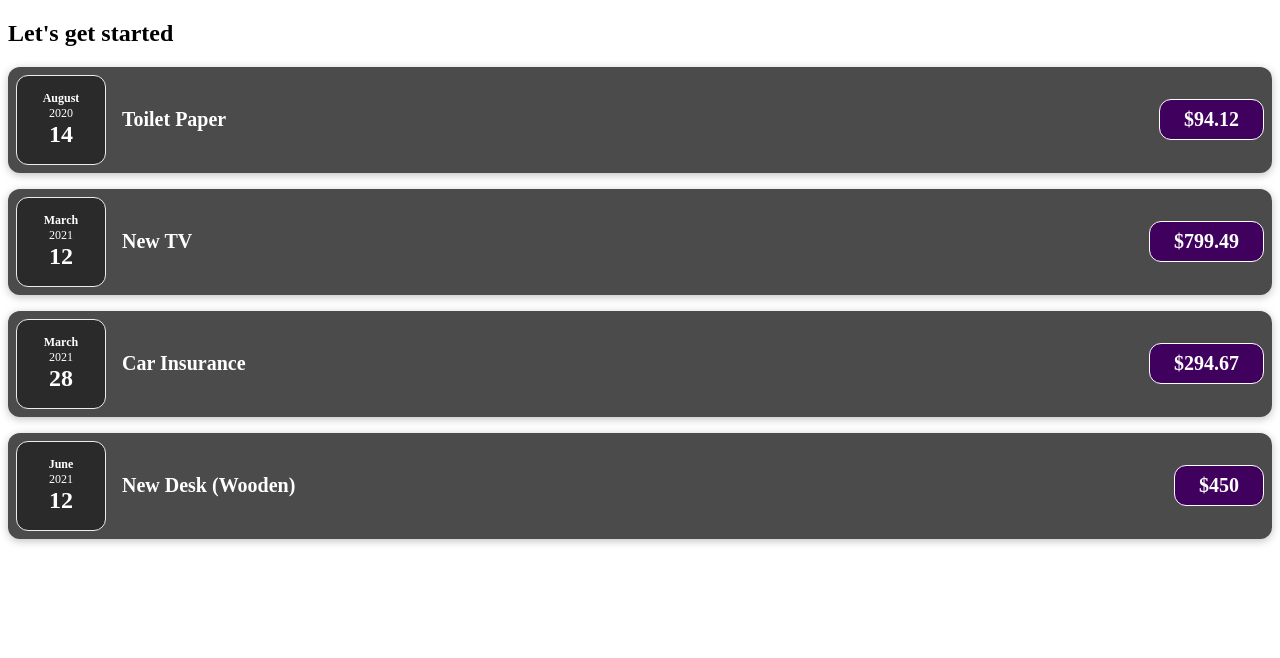
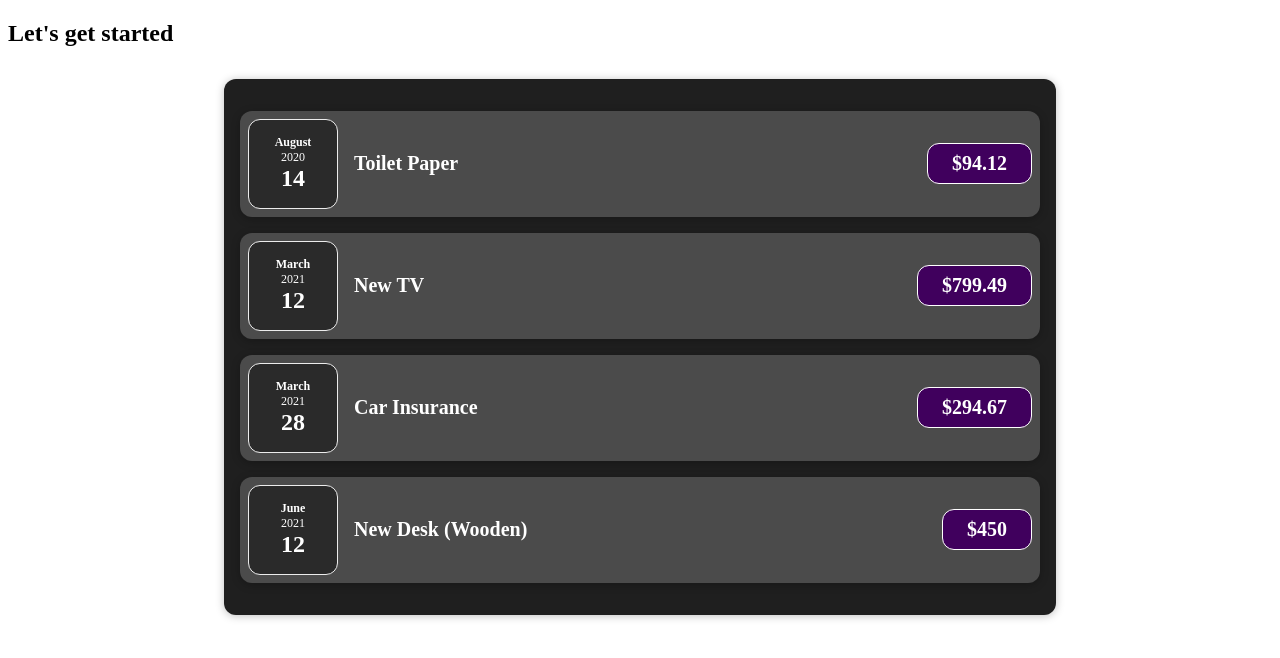
Before and after one commit to 29RahulKhandelwal/Reactjs, a React (Create React App) app in the folder expense-tracker/: page / in a window 1280 px wide. Shown: the top 658 px of the page. Built offline with nearby package versions, Linux system fonts and the light colour scheme.

Commit message:
created separate component as Expenses for Expense Items

```diff
--- a/expense-tracker/src/App.js
+++ b/expense-tracker/src/App.js
@@ -1,4 +1,5 @@
-import ExpenseItem from "./components/ExpenseItem"
+import Expenses from "./components/Expenses";
+function App(){
     const expenses = [
         {
           id: 'e1',
@@ -20,14 +21,10 @@ const expenses = [
           date: new Date(2021, 5, 12),
         },
     ];
-function App(){
     return (
         <div>
             <h2>Let's get started</h2>
-            <ExpenseItem date={expenses[0].date} title={expenses[0].title} amount={expenses[0].amount} />
-            <ExpenseItem date={expenses[1].date} title={expenses[1].title} amount={expenses[1].amount} />
-            <ExpenseItem date={expenses[2].date} title={expenses[2].title} amount={expenses[2].amount} />
-            <ExpenseItem date={expenses[3].date} title={expenses[3].title} amount={expenses[3].amount} />
+            <Expenses items={expenses} />
         </div>
     )
 }
--- a/expense-tracker/src/components/expenses.js
+++ b/expense-tracker/src/components/expenses.js
@@ -3,7 +3,12 @@ import "./Expenses.css";
 
 function Expenses(props){
   return(
-
+    <div className="expenses">
+      <ExpenseItem date={props.items[0].date} title={props.items[0].title} amount={props.items[0].amount} />
+      <ExpenseItem date={props.items[1].date} title={props.items[1].title} amount={props.items[1].amount} />
+      <ExpenseItem date={props.items[2].date} title={props.items[2].title} amount={props.items[2].amount} />
+      <ExpenseItem date={props.items[3].date} title={props.items[3].title} amount={props.items[3].amount} />
+    </div>
   )
 }
 
```
Lines whose indentation alone changed are shown as unchanged.
